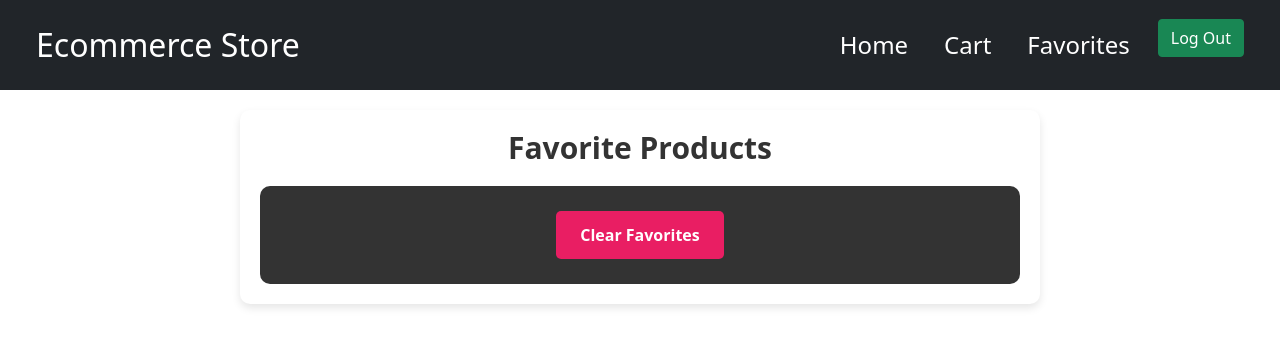
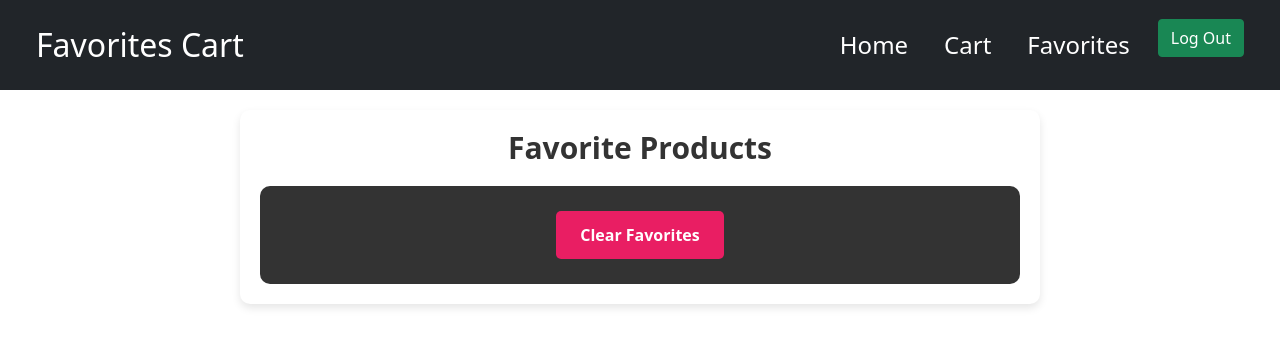
Before and after one commit to G-Mustafa1/Ecommerce-Assigment, a plain HTML site: page pages/favorites.html in a window 1280 px wide. Drawn offline with nearby package versions, Linux system fonts and the light colour scheme; some packages are replaced by stand-ins of ours; no server answers; a script that the page names is missing.

Commit message:
Update favorites.html

```diff
--- a/pages/favorites.html
+++ b/pages/favorites.html
@@ -16,7 +16,7 @@
     <!-- navbar-start -->
     <nav class="navbar navbar-expand-lg navbar-light bg-dark text-white py-3 px-4">
       <div class="container-fluid">
-        <a class="navbar-brand fs-2 text-white" href="#">Ecommerce Store</a>
+        <a class="navbar-brand fs-2 text-white" href="#">Favorites Cart</a>
         <button id="outline" class="navbar-toggler btn-light" type="button" data-bs-toggle="collapse"
           data-bs-target="#navbarSupportedContent" aria-controls="navbarSupportedContent" aria-expanded="false"
           aria-label="Toggle navigation">
@@ -54,6 +54,7 @@
   <script src="https://cdn.jsdelivr.net/npm/bootstrap@5.0.2/dist/js/bootstrap.bundle.min.js"
     integrity="sha384-MrcW6ZMFYlzcLA8Nl+NtUVF0sA7MsXsP1UyJoMp4YLEuNSfAP+JcXn/tWtIaxVXM"
     crossorigin="anonymous"></script>
+    <script src="https://cdn.jsdelivr.net/npm/sweetalert2@11"></script>
   <script type="module" src="../js/favorites.js"></script>
   <script type="module" src="../js/auth.js"></script>
 </body>
```
